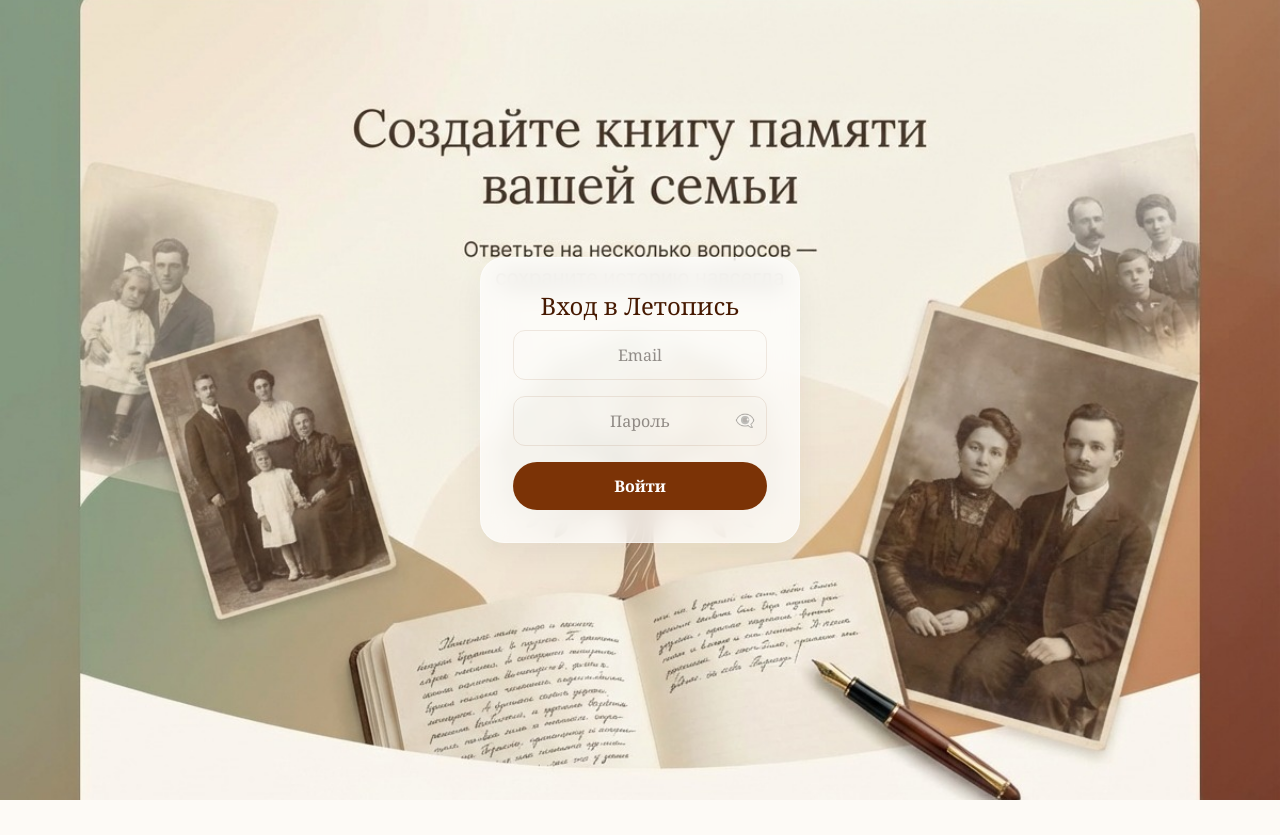
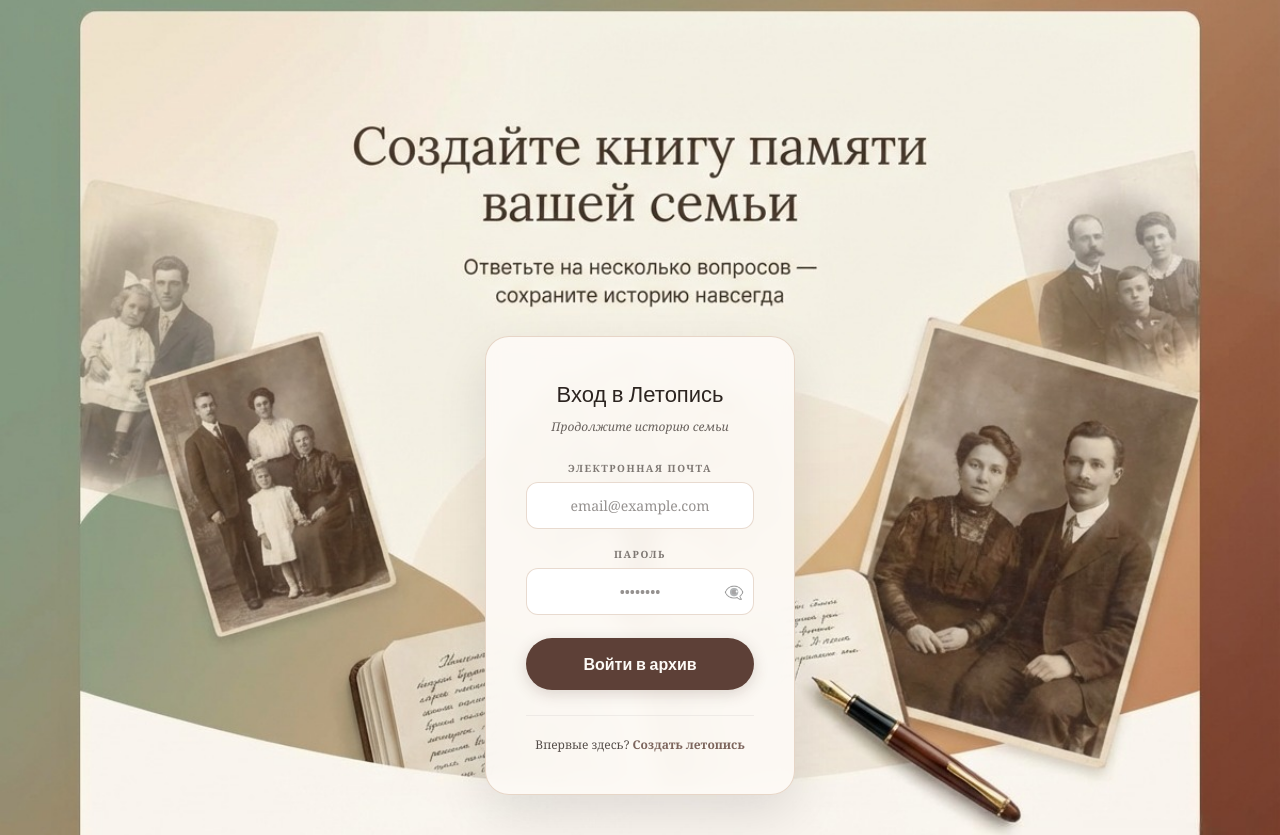
Before and after one commit to AudioDiary/audio-diary, a Next.js app: page /login in a window 1280 px wide. Before the commit the page ends 800 px from the top, so only its background shows below. Built offline with nearby package versions, Linux system fonts and the light colour scheme; a web font is replaced by a local one.

Commit message:
change Enter style

```diff
--- a/app/login/page.js
+++ b/app/login/page.js
@@ -15,34 +15,181 @@ export default function Login() {
   const handleLogin = async (e) => {
     e.preventDefault();
     setLoading(true);
+    setError(null);
     const { error } = await supabase.auth.signInWithPassword({ email, password });
-    if (error) { setError("Ошибка входа"); setLoading(false); }
-    else { router.push("/"); }
+    if (error) {
+      setError("Неверный email или пароль");
+      setLoading(false);
+    } else {
+      router.push("/");
+    }
   };
 
   return (
-    // Применяем класс с деревом ТОЛЬКО здесь
-    <main className="bg-tree-overlay min-h-screen flex items-center justify-center p-6">
-      <div className="glass-card p-8 w-full max-w-[320px] text-center">
-        <h2 className="font-header text-2xl mb-2 text-amber-950">Вход в Летопись</h2>
-        <form onSubmit={handleLogin} className="flex flex-col gap-4">
+    <main
+      style={{
+        minHeight: "100vh",
+        display: "flex",
+        justifyContent: "center",
+        alignItems: "flex-start", // Для работы paddingTop
+        paddingTop: "42vh",       // Положение на уровне начала ствола
+        paddingLeft: "20px",
+        paddingRight: "20px",
+        paddingBottom: "40px",
+        boxSizing: "border-box",
+        backgroundImage: "url('/background.png')", // Дерево только на этой странице
+        backgroundSize: "cover",
+        backgroundPosition: "center",
+        backgroundAttachment: "fixed"
+      }}
+    >
+      {/* Матовый прямоугольник (Карточка) */}
+      <div
+        style={{
+          width: "100%",
+          maxWidth: "310px",           // Изящная узкая форма под ствол
+          backgroundColor: "rgba(253, 250, 246, 0.92)", // Плотная кремовая бумага
+          backdropFilter: "blur(10px)",
+          border: "1px solid rgba(139, 69, 19, 0.2)",
+          borderRadius: "24px",
+          padding: "40px",             // Увеличенные внутренние отступы
+          boxShadow: "0 20px 50px rgba(0,0,0,0.1)",
+          boxSizing: "border-box",     // Чтобы паддинги не расширяли форму
+          color: "#2c2420",
+          textAlign: "center"          // Центрирование заголовков
+        }}
+      >
+        <div style={{ marginBottom: "25px" }}>
+          <h2 style={{ fontFamily: "var(--font-playfair), serif", fontSize: "22px", margin: "0 0 8px 0" }}>
+            Вход в Летопись
+          </h2>
+          <p style={{ fontSize: "12px", fontStyle: "italic", opacity: 0.7, margin: 0 }}>
+            Продолжите историю семьи
+          </p>
+        </div>
+
+        <form onSubmit={handleLogin} style={{ display: "flex", flexDirection: "column", gap: "18px" }}>
+
+          {/* Блок Email */}
+          <div style={{ display: "flex", flexDirection: "column", gap: "6px" }}>
+            <label style={{
+              fontSize: "10px",
+              fontWeight: "bold",
+              letterSpacing: "0.15em",
+              opacity: 0.6,
+              textAlign: "center" // Центрирование названия поля
+            }}>
+              ЭЛЕКТРОННАЯ ПОЧТА
+            </label>
             <input
-            type="email" placeholder="Email" value={email}
+              type="email"
+              value={email}
               onChange={(e) => setEmail(e.target.value)}
-            className="w-full p-3 rounded-xl border border-amber-900/10 outline-none text-center"
+              placeholder="email@example.com"
+              required
+              style={{
+                width: "100%",
+                padding: "12px",
+                borderRadius: "12px",
+                border: "1px solid rgba(139, 69, 19, 0.2)",
+                backgroundColor: "white",
+                fontSize: "14px",
+                boxSizing: "border-box", // Гарантия вписывания в ширину
+                textAlign: "center",    // Текст и курсор по центру
+                outline: "none"
+              }}
             />
-          <div className="relative">
+          </div>
+
+          {/* Блок Пароль */}
+          <div style={{ display: "flex", flexDirection: "column", gap: "6px" }}>
+            <label style={{
+              fontSize: "10px",
+              fontWeight: "bold",
+              letterSpacing: "0.15em",
+              opacity: 0.6,
+              textAlign: "center" // Центрирование названия поля
+            }}>
+              ПАРОЛЬ
+            </label>
+            <div style={{ position: "relative", width: "100%", boxSizing: "border-box" }}>
               <input
-              type={showPassword ? "text" : "password"} placeholder="Пароль" value={password}
+                type={showPassword ? "text" : "password"}
+                value={password}
                 onChange={(e) => setPassword(e.target.value)}
-              className="w-full p-3 rounded-xl border border-amber-900/10 outline-none text-center"
+                placeholder="••••••••"
+                required
+                style={{
+                  width: "100%",
+                  padding: "12px 40px 12px 40px",
+                  borderRadius: "12px",
+                  border: "1px solid rgba(139, 69, 19, 0.2)",
+                  backgroundColor: "white",
+                  fontSize: "14px",
+                  boxSizing: "border-box", // Гарантия вписывания в ширину
+                  textAlign: "center",    // Текст и курсор по центру
+                  outline: "none"
+                }}
               />
-            <button type="button" onClick={() => setShowPassword(!showPassword)} className="absolute right-3 top-3 opacity-30">
+              <button
+                type="button"
+                onClick={() => setShowPassword(!showPassword)}
+                style={{
+                  position: "absolute",
+                  right: "10px",
+                  top: "50%",
+                  transform: "translateY(-50%)",
+                  background: "none",
+                  border: "none",
+                  cursor: "pointer",
+                  fontSize: "16px",
+                  opacity: 0.4
+                }}
+              >
                 {showPassword ? "👁️" : "👁️‍🗨️"}
               </button>
             </div>
-          <button className="w-full py-3 bg-amber-900 text-white rounded-full font-bold">Войти</button>
+          </div>
+
+          {error && (
+            <div style={{ color: "#b91c1c", fontSize: "11px", backgroundColor: "#fef2f2", padding: "8px", borderRadius: "8px" }}>
+              {error}
+            </div>
+          )}
+
+          <button
+            type="submit"
+            disabled={loading}
+            style={{
+              width: "100%",
+              padding: "14px",
+              marginTop: "5px",
+              borderRadius: "50px",
+              backgroundColor: "#5d4037",
+              color: "#fdfaf6",
+              border: "none",
+              fontSize: "16px",
+              fontWeight: "bold",
+              cursor: "pointer",
+              fontFamily: "var(--font-playfair), serif",
+              boxShadow: "0 4px 15px rgba(93, 64, 55, 0.2)"
+            }}
+          >
+            {loading ? "Загрузка..." : "Войти в архив"}
+          </button>
         </form>
+
+        <div style={{ marginTop: "25px", paddingTop: "20px", borderTop: "1px solid rgba(0,0,0,0.05)" }}>
+          <p style={{ fontSize: "12px", opacity: 0.8 }}>
+            Впервые здесь?{" "}
+            <Link
+              href="/signup"
+              style={{ color: "#5d4037", fontWeight: "bold", textDecoration: "none" }}
+            >
+              Создать летопись
+            </Link>
+          </p>
+        </div>
       </div>
     </main>
   );
```
Lines whose indentation alone changed are shown as unchanged.
